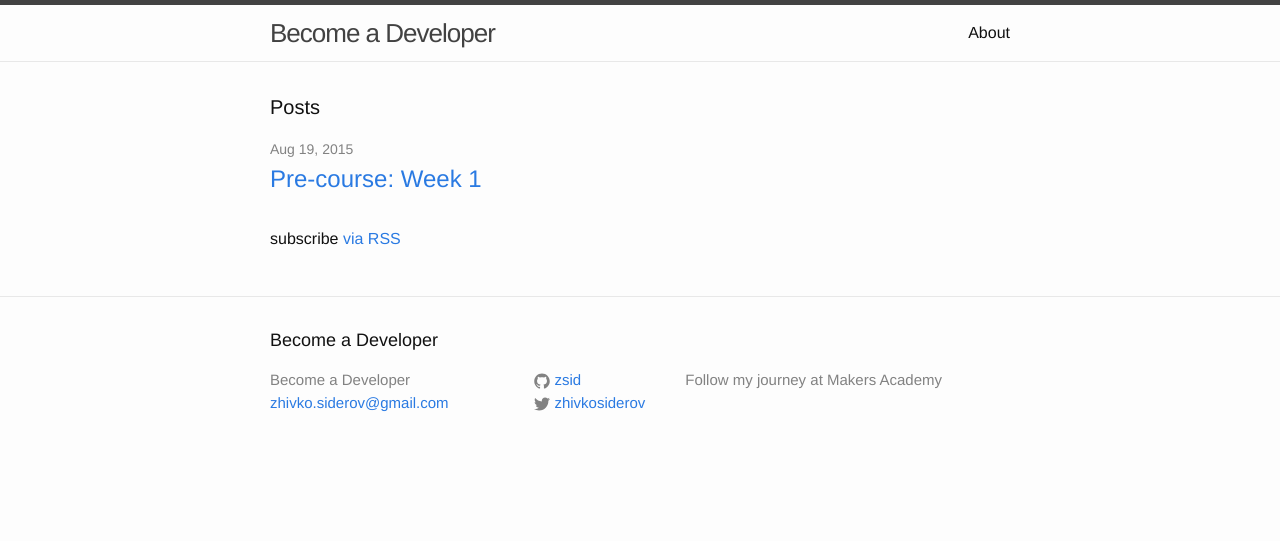
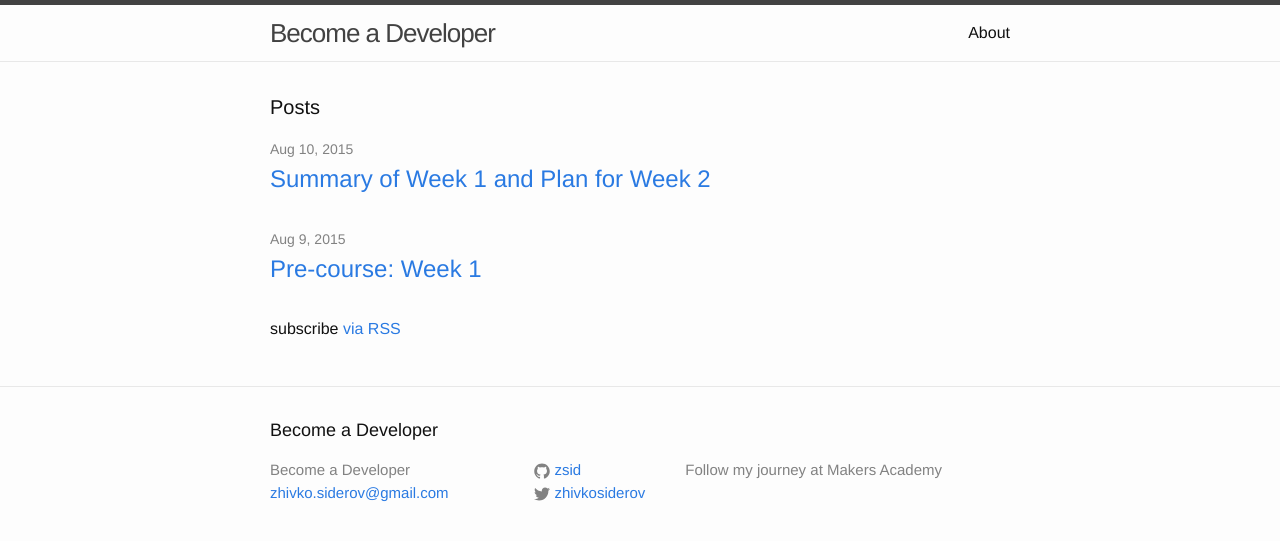
Before and after one commit to zsid/zsid.github.io, a Jekyll site: the page built from index.html, in a window 1280 px wide. Shown: the top 541 px of the page. Built offline with Jekyll 4.4.1, drawn with Linux system fonts in a browser that asks for light colours; part of the change alters nothing that is shown.

```diff
--- /dev/null
+++ b/_posts/2015-10-08-Summary-and-objectives-week-1.markdown
@@ -0,0 +1,32 @@
+---
+layout: post
+title: "Summary of Week 1 and Plan for Week 2"
+date: 2015-08-10 22:05:30
+---
+
+Okay... there is a light at the end of the tunnel...I think I have managed to figure out how to create posts but ... let's see how it goes.
+
+It is Monday evening now and we were asked to reflect on what we learnt last week and set the objectives for this one. So let's begin:
+
+
+####Most Important Things I Learned:
+-------------------------------
+
+* The command line tutorials were really great. It helped me understand the basics. The challenge and exercises were well selected.
+* I managed to cover the material quicker which allowed me to go through Github's tutorial and exercises. Doing some reading before joining MA helped too.
+
+####Things I Struggled With The Most:
+-------------------------------
+
+* I took me quite a while to understand 'grep', 'ps' and 'pipes'. More exercises on pipes would have been helpful and best practices on using 'ps' & 'gprep'.
+* I think 'vi' should be covered thoroughly and have dedicated exercise on it since it is commonly used. I maybe wrong but if you write 'git commit filename' - if you haven't specified a message you will go into a 'vi' editor. So it will be good to know what you are doing before starting on Github.
+
+
+####Changes I Plan to Make Next Week:
+-------------------------------
+
+* I hope to start the Ruby early in the week as it will be one of our main languages. I have done some Ruby before so hopefully it should be a little bit easier.
+* Understand how to blog using github.io as it will help me get more practice on Github.
+
+
+Zhivko
--- a/_posts/2015-10-08-Test.markdown
+++ b/_posts/2015-10-08-Test.markdown
@@ -1,7 +1,7 @@
 ---
 layout: post
 title:  "Pre-course: Week 1"
-date:   2015-08-19 21:22:35
+date:   2015-08-09 21:22:35
 ---
 
 The Pre-course for the September cohort started on Monday (4 August). Everyone either joined via a conference call or came along to Makers Academy. We had a presentation on what to expect from the course and how to do the Pre-course work. Everyone was really friendly and we had a good laugh during the introduction stand-ups – we had 10 seconds to introduce ourselves.
```
